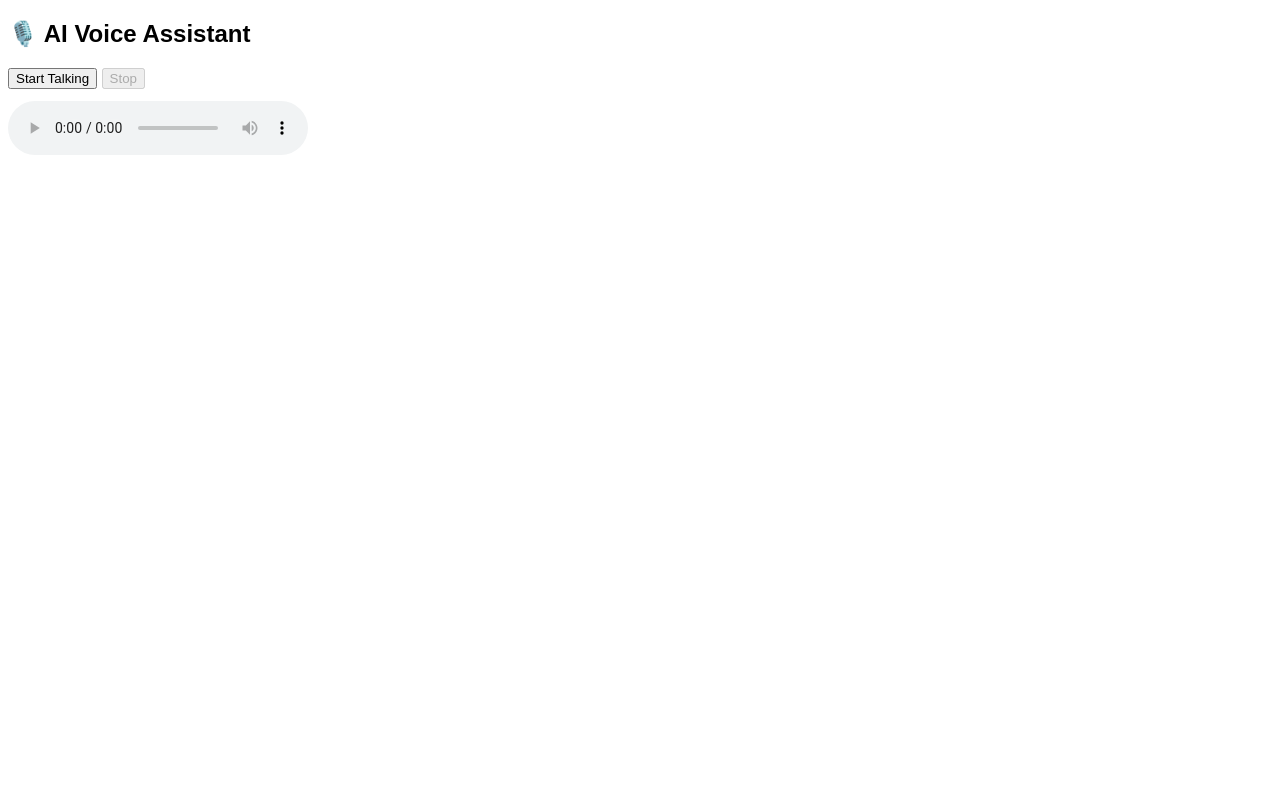
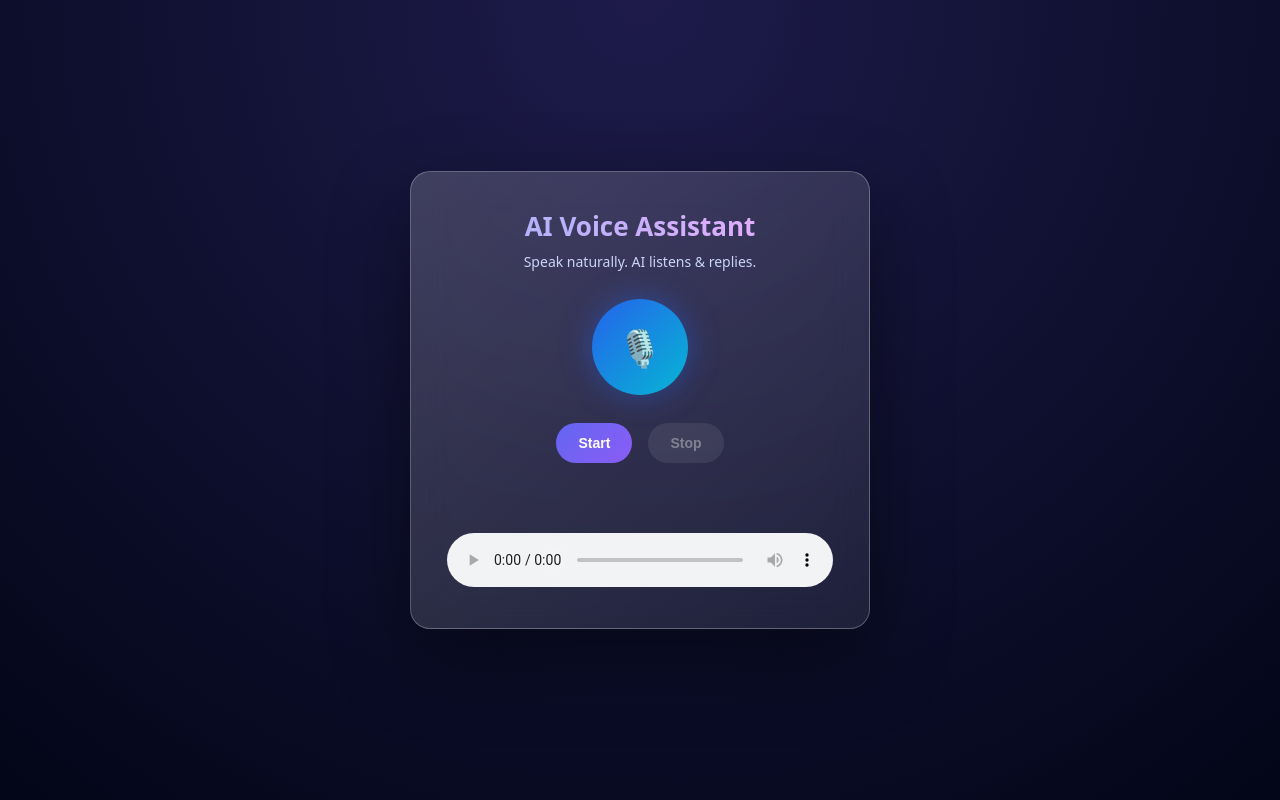
Before and after one commit to sudarshantanwer/ai-voice-chat, a website: page client.html in a window 1280 px wide. Drawn offline with Linux system fonts and the light colour scheme.

Commit message:
feat: Revamp UI and enhance audio processing flow with improved status feedback

```diff
--- a/client.html
+++ b/client.html
@@ -1,32 +1,191 @@
 <!DOCTYPE html>
-<html>
+<html lang="en">
 <head>
+  <meta charset="UTF-8" />
   <title>AI Voice Assistant</title>
+
   <style>
+    :root {
+      --blue: #4f46e5;
+      --purple: #7c3aed;
+      --pink: #ec4899;
+      --bg-dark: #0f172a;
+      --glass: rgba(255, 255, 255, 0.15);
+      --border: rgba(255, 255, 255, 0.25);
+      --text-soft: #cbd5f5;
+      --success: #22c55e;
+      --warning: #f59e0b;
+    }
+
+    * {
+      box-sizing: border-box;
+    }
+
     body {
-      font-family: Arial, sans-serif;
+      margin: 0;
+      height: 100vh;
+      display: flex;
+      justify-content: center;
+      align-items: center;
+      background: radial-gradient(circle at top, #1e1b4b, #020617);
+      font-family: system-ui, -apple-system, BlinkMacSystemFont, sans-serif;
+      color: white;
     }
-    #status {
-      margin-top: 12px;
-      font-weight: bold;
+
+    .card {
+      width: 460px;
+      padding: 36px;
+      border-radius: 20px;
+      background: linear-gradient(
+        135deg,
+        rgba(255,255,255,0.18),
+        rgba(255,255,255,0.08)
+      );
+      backdrop-filter: blur(20px);
+      border: 1px solid var(--border);
+      box-shadow: 0 30px 80px rgba(0,0,0,0.45);
+      text-align: center;
     }
-    .loading {
-      color: orange;
+
+    h1 {
+      margin: 0;
+      font-size: 26px;
+      background: linear-gradient(90deg, #a5b4fc, #f0abfc);
+      -webkit-background-clip: text;
+      -webkit-text-fill-color: transparent;
     }
-    .success {
-      color: green;
+
+    .subtitle {
+      margin-top: 8px;
+      font-size: 14px;
+      color: var(--text-soft);
+    }
+
+    .mic {
+  width: 96px;
+  height: 96px;
+  border-radius: 50%;
+  background: linear-gradient(135deg, #2563eb, #06b6d4); /* blue → teal */
+  display: flex;
+  align-items: center;
+  justify-content: center;
+  margin: 28px auto;
+  font-size: 36px;
+  box-shadow: 0 0 32px rgba(37, 99, 235, 0.45);
+  transition: all 0.3s ease;
+}
+
+.mic.recording {
+  animation: pulse 1.2s infinite;
+  background: linear-gradient(135deg, #0ea5e9, #22d3ee); /* lighter blue while recording */
+  box-shadow: 0 0 48px rgba(14, 165, 233, 0.7);
+}
+
+
+    @keyframes pulse {
+      0% { transform: scale(1); }
+      50% { transform: scale(1.08); }
+      100% { transform: scale(1); }
+    }
+
+    .controls {
+      display: flex;
+      gap: 16px;
+      justify-content: center;
+      margin-bottom: 18px;
+    }
+
+    button {
+      padding: 12px 22px;
+      border-radius: 999px;
+      border: none;
+      font-weight: 600;
+      font-size: 14px;
+      cursor: pointer;
+      transition: all 0.25s ease;
+    }
+
+    #start {
+      background: linear-gradient(135deg, #6366f1, #8b5cf6);
+      color: white;
+    }
+
+    #start:hover {
+      transform: translateY(-1px);
+      box-shadow: 0 8px 20px rgba(99,102,241,0.5);
+    }
+
+    #stop {
+      background: rgba(255,255,255,0.2);
+      color: white;
+    }
+
+    #stop:disabled {
+      opacity: 0.4;
+      cursor: not-allowed;
+    }
+
+    .status {
+      min-height: 26px;
+      font-size: 14px;
+      color: var(--text-soft);
+      display: flex;
+      align-items: center;
+      justify-content: center;
+      gap: 10px;
+      margin-bottom: 12px;
+    }
+
+    .wave {
+      display: flex;
+      gap: 4px;
+    }
+
+    .wave span {
+      width: 4px;
+      height: 16px;
+      background: linear-gradient(180deg, #a5b4fc, #f0abfc);
+      animation: wave 1s infinite ease-in-out;
+    }
+
+    .wave span:nth-child(2) { animation-delay: 0.1s; }
+    .wave span:nth-child(3) { animation-delay: 0.2s; }
+    .wave span:nth-child(4) { animation-delay: 0.3s; }
+
+    @keyframes wave {
+      0%, 100% { height: 10px; }
+      50% { height: 24px; }
+    }
+
+    audio {
+      width: 100%;
+      margin-top: 14px;
+      border-radius: 12px;
+    }
+
+    .done {
+      color: var(--success);
+      font-weight: 600;
     }
   </style>
 </head>
+
 <body>
-  <h2>🎙️ AI Voice Assistant</h2>
+  <div class="card">
+    <h1>AI Voice Assistant</h1>
+    <div class="subtitle">Speak naturally. AI listens & replies.</div>
 
-  <button id="start">Start Talking</button>
+    <div id="mic" class="mic">🎙️</div>
+
+    <div class="controls">
+      <button id="start">Start</button>
       <button id="stop" disabled>Stop</button>
+    </div>
 
-  <div id="status"></div>
+    <div id="status" class="status"></div>
 
     <audio id="reply" controls></audio>
+  </div>
 
   <script>
   let recorder;
@@ -34,16 +193,19 @@
 
   const startBtn = document.getElementById("start");
   const stopBtn = document.getElementById("stop");
-    const status = document.getElementById("status");
+  const statusEl = document.getElementById("status");
   const replyPlayer = document.getElementById("reply");
+  const mic = document.getElementById("mic");
 
-    function setStatus(text, type = "") {
-      status.textContent = text;
-      status.className = type;
+  function setStatus(text, wave = false) {
+    statusEl.innerHTML = wave
+      ? `<div class="wave"><span></span><span></span><span></span><span></span></div>${text}`
+      : text;
   }
 
   startBtn.onclick = async () => {
-      setStatus("🎙️ Recording...", "loading");
+    mic.classList.add("recording");
+    setStatus("🎙️ Listening…");
 
     const stream = await navigator.mediaDevices.getUserMedia({ audio: true });
     recorder = new MediaRecorder(stream, { mimeType: "audio/webm" });
@@ -52,11 +214,13 @@
     recorder.ondataavailable = e => chunks.push(e.data);
 
     recorder.onstop = async () => {
-        setStatus("⏳ Processing your voice...", "loading");
+      mic.classList.remove("recording");
+
+      // STAGE 1 — Uploading
+      setStatus("📤 Uploading audio…", true);
 
       const blob = new Blob(chunks, { type: "audio/webm" });
 
-        // 1️⃣ Upload audio
       const uploadRes = await fetch("http://localhost:3000/upload-audio", {
         method: "POST",
         headers: { "Content-Type": "audio/webm" },
@@ -65,21 +229,30 @@
 
       const { audioUrl } = await uploadRes.json();
 
-        // 2️⃣ Call voice pipeline
+      // STAGE 2 — Transcribing
+      setStatus("📝 Transcribing your voice…", true);
+
+      // Small intentional delay (feels natural)
+      await new Promise(r => setTimeout(r, 600));
+
+      // STAGE 3 — Thinking
+      setStatus("🧠 Thinking…", true);
+
       const voiceRes = await fetch("http://localhost:3000/voice", {
         method: "POST",
         headers: { "Content-Type": "application/json" },
         body: JSON.stringify({ audioUrl })
       });
 
-        setStatus("🔊 AI is speaking...", "loading");
+      // STAGE 4 — Speaking
+      setStatus("🔊 Speaking…", true);
 
       const audioBlob = await voiceRes.blob();
       replyPlayer.src = URL.createObjectURL(audioBlob);
       replyPlayer.play();
 
       replyPlayer.onended = () => {
-          setStatus("✅ Done", "success");
+        setStatus("✅ Done");
       };
     };
 
@@ -92,8 +265,8 @@
     recorder.stop();
     startBtn.disabled = false;
     stopBtn.disabled = true;
-      setStatus("⏳ Processing...", "loading");
   };
 </script>
+
 </body>
 </html>
```
Lines whose indentation alone changed are shown as unchanged.
